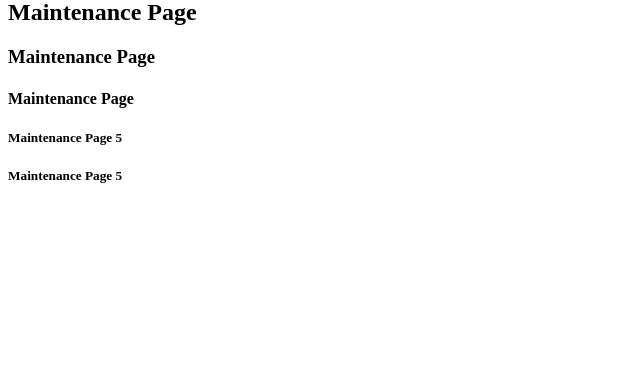
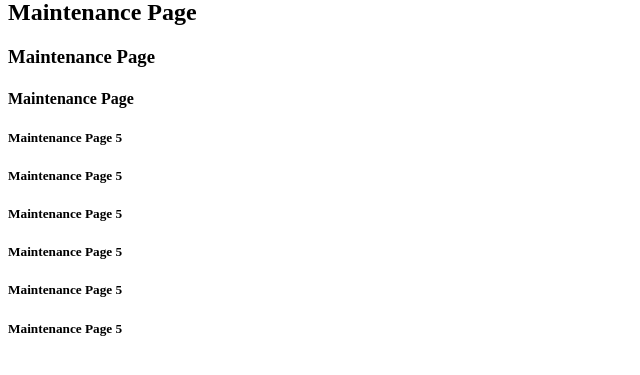
Before and after one commit to salahbedeiwi/testGit, a PHP site: page /maintenance.php in a window 1280 px wide. Shown: the part 173-548 px from the top of the page, without its empty margins (0-640 px from the left). Run offline with PHP 8.4, Linux system fonts and the light colour scheme.

Commit message:
added few extra H5

```diff
--- a/maintenance.php
+++ b/maintenance.php
@@ -7,3 +7,7 @@
 <h4>Maintenance Page</h4>
 <h5>Maintenance Page 5</h5>
 <h5>Maintenance Page 5</h5>
+<h5>Maintenance Page 5</h5>
+<h5>Maintenance Page 5</h5>
+<h5>Maintenance Page 5</h5>
+<h5>Maintenance Page 5</h5>
```
